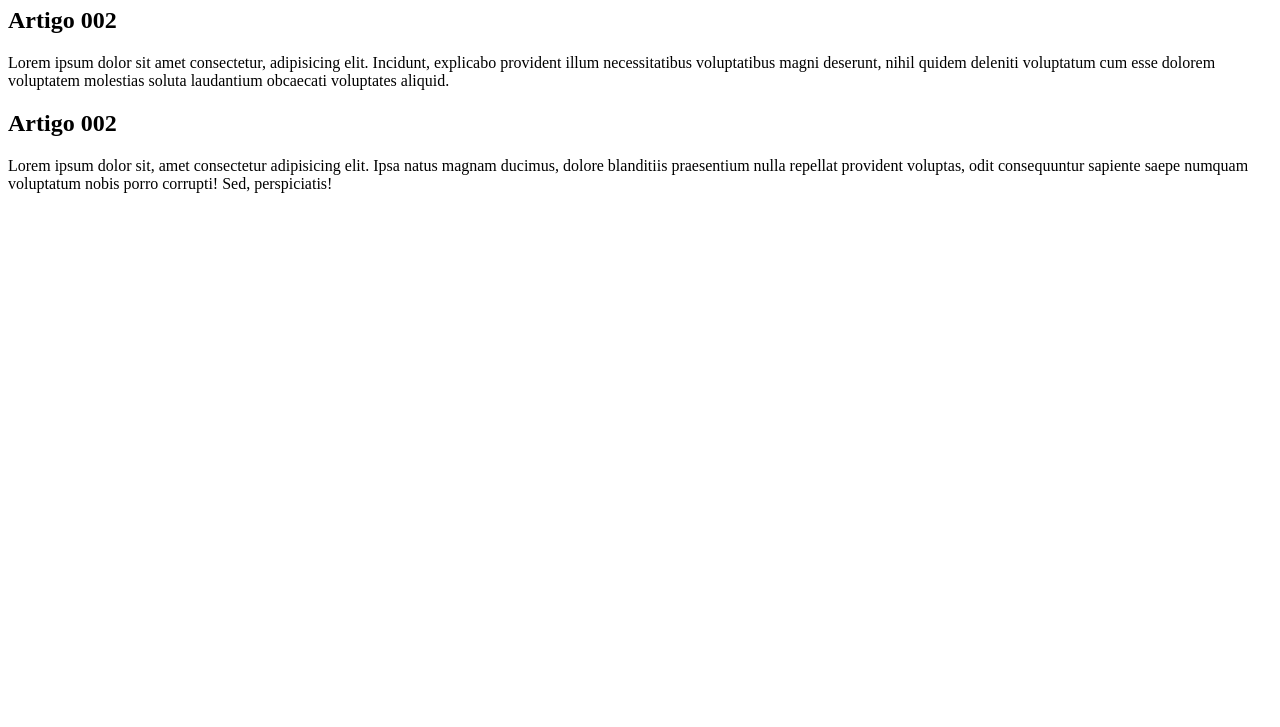
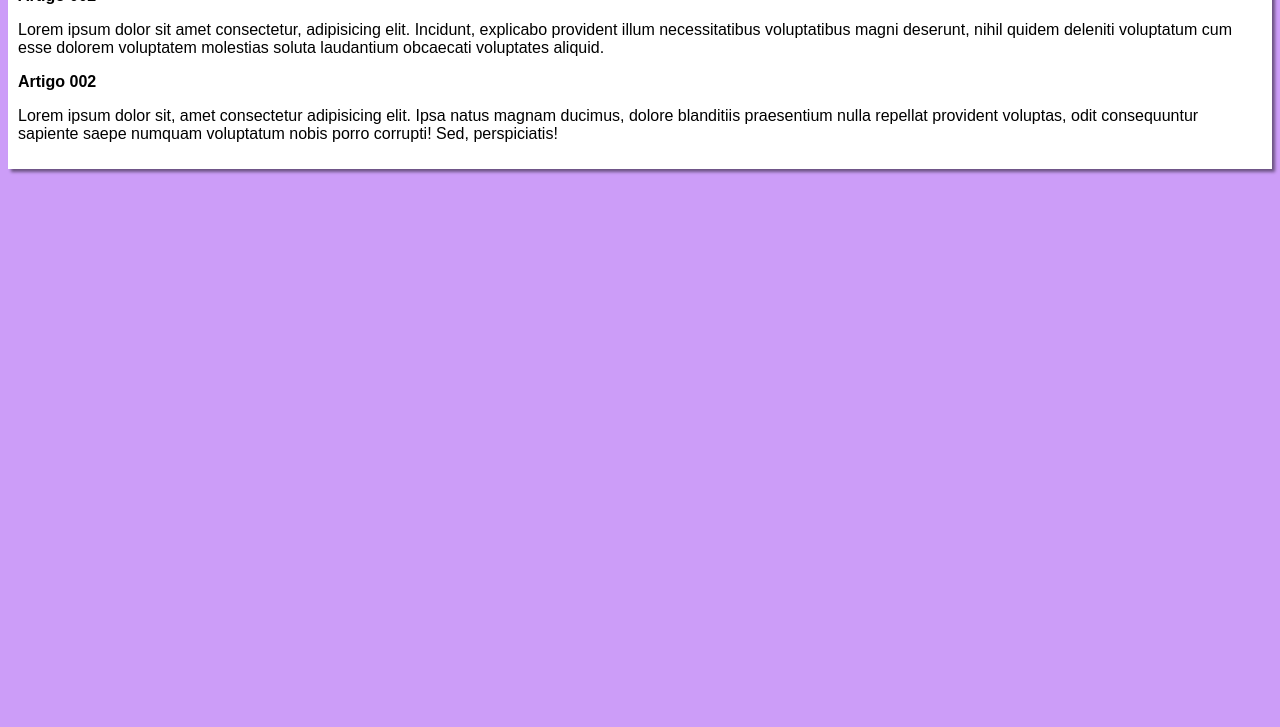
Before and after one commit to mthm93/Project, a plain HTML site: page index.html in a window 1280 px wide. Shown: the part 73-800 px from the top of the page. Drawn offline with Linux system fonts and the light colour scheme.

Commit message:
Basic CSS added.

```diff
--- /dev/null
+++ b/estilos/style.css
@@ -0,0 +1,16 @@
+* {
+    font-family: Arial, Helvetica, sans-serif;
+    font-size: 16px;
+}
+
+body {
+    background-color: rgb(204, 157, 248);
+}
+
+main {
+    background-color: white;]
+    width: 500px;
+    margin: auto;
+    padding: 10px;
+    box-shadow: 3px 3px 3px rgba(0, 0, 0, 0.473);
+}
--- a/index.html
+++ b/index.html
@@ -5,6 +5,7 @@
     <meta http-equiv="X-UA-Compatible" content="IE=edge">
     <meta name="viewport" content="width=device-width, initial-scale=1.0">
     <title>Título do Site</title>
+    <link rel="stylesheet" href="estilos/style.css">
 </head>
 <body>
     <main>
```
